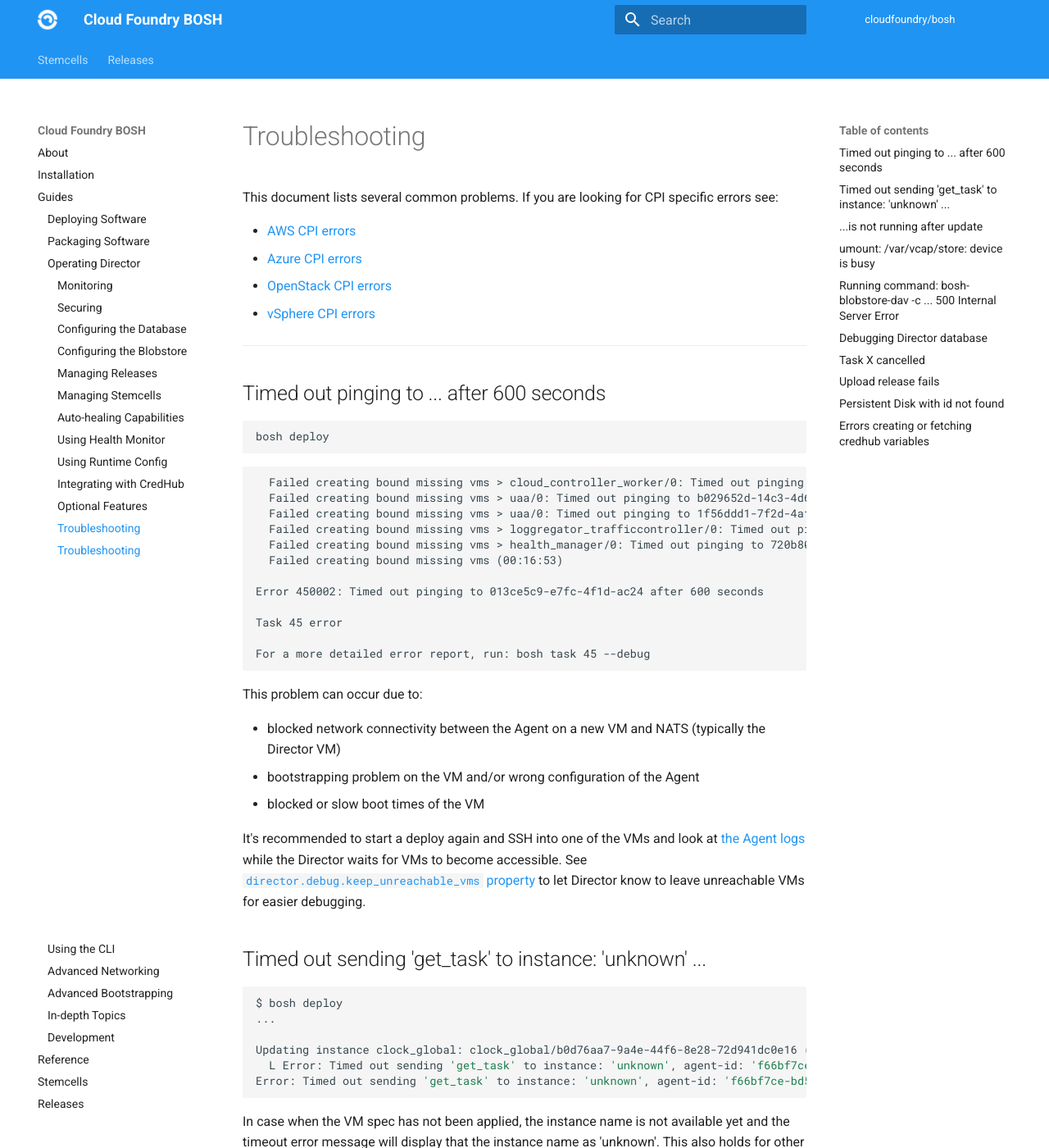
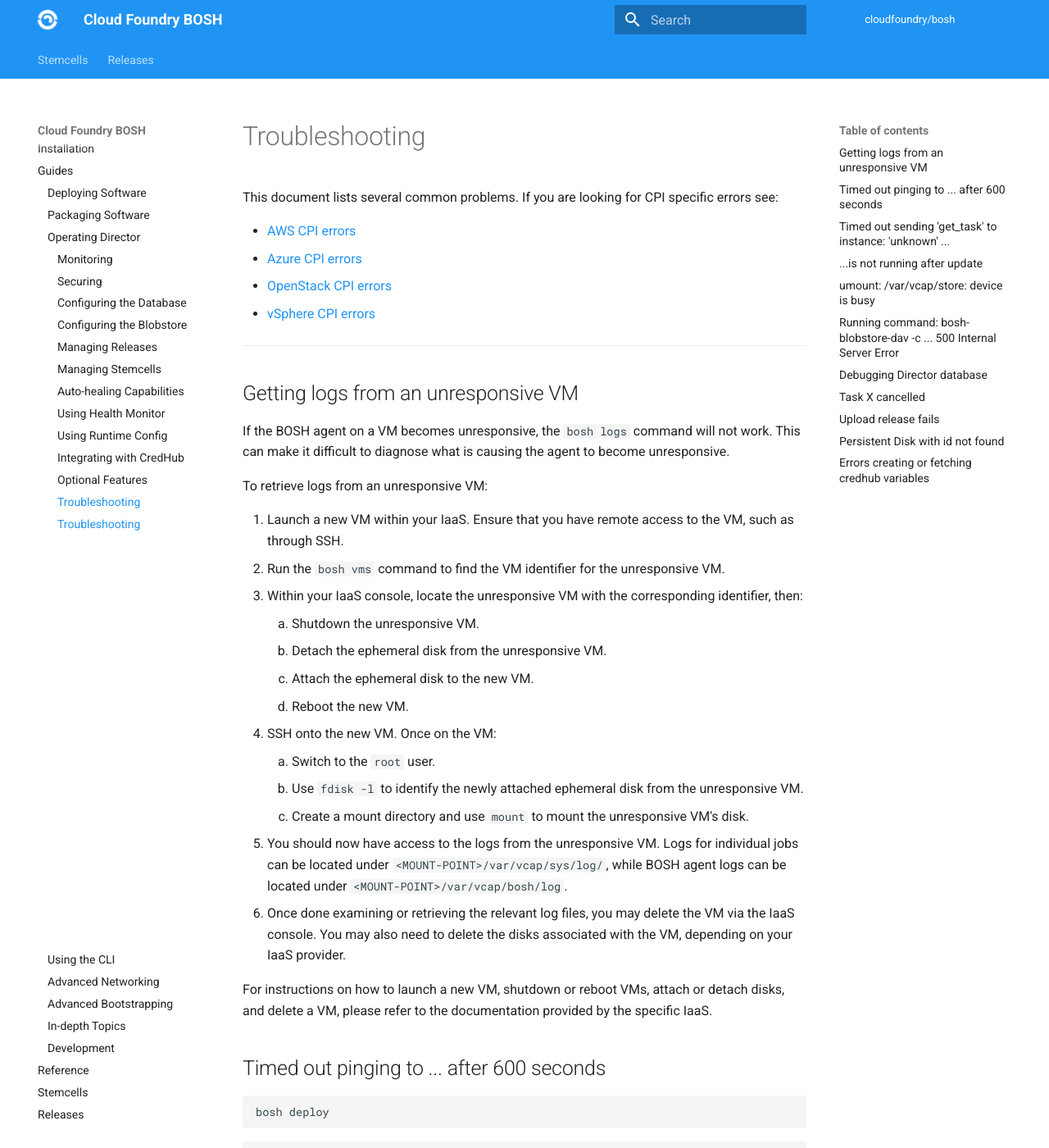
Before and after one commit to cloudfoundry/docs-bosh, an MkDocs documentation site: the page built from content/tips.md, in a window 1280 px wide and 1400 px high. Shown: the whole window at 82% size. Built offline with MkDocs 1.6.1 and Material for MkDocs 9.7.7, drawn with Linux system fonts in a browser that asks for light colours; old or Windows-style settings are respelled for this version of MkDocs.

Commit message:
Document how to get logs from unresponsive VMs
[#178255059] Publicly document best method  for getting logs from an unresponsive VM

Signed-off-by: Kenneth Lakin <klakin@vmware.com>

````diff
--- a/content/tips.md
+++ b/content/tips.md
@@ -6,6 +6,28 @@ This document lists several common problems. If you are looking for CPI specific
 - [vSphere CPI errors](vsphere-cpi-errors.md)
 
 ---
+## Getting logs from an unresponsive VM {: #unresponsive-vm-logs }
+
+If the BOSH agent on a VM becomes unresponsive, the `bosh logs` command will not work. This can make it difficult to diagnose what is causing the agent to become unresponsive.
+
+To retrieve logs from an unresponsive VM:
+
+1. Launch a new VM within your IaaS. Ensure that you have remote access to the VM, such as through SSH.
+1. Run the `bosh vms` command to find the VM identifier for the unresponsive VM.
+1. Within your IaaS console, locate the unresponsive VM with the corresponding identifier, then:
+    1. Shutdown the unresponsive VM.
+    1. Detach the ephemeral disk from the unresponsive VM.
+    1. Attach the ephemeral disk to the new VM.
+    1. Reboot the new VM.
+1. SSH onto the new VM. Once on the VM:
+    1. Switch to the `root` user.
+    1. Use `fdisk -l` to identify the newly attached ephemeral disk from the unresponsive VM.
+    1. Create a mount directory and use `mount` to mount the unresponsive VM's disk.
+1. You should now have access to the logs from the unresponsive VM. Logs for individual jobs can be located under `<MOUNT-POINT>/var/vcap/sys/log/`, while BOSH agent logs can be located under `<MOUNT-POINT>/var/vcap/bosh/log`.
+1. Once done examining or retrieving the relevant log files, you may delete the VM via the IaaS console. You may also need to delete the disks associated with the VM, depending on your IaaS provider.
+
+For instructions on how to launch a new VM, shutdown or reboot VMs, attach or detach disks, and delete a VM, please refer to the documentation provided by the specific IaaS.
+
 ## Timed out pinging to ... after 600 seconds {: #unreachable-agent }
 
 ```shell
````
